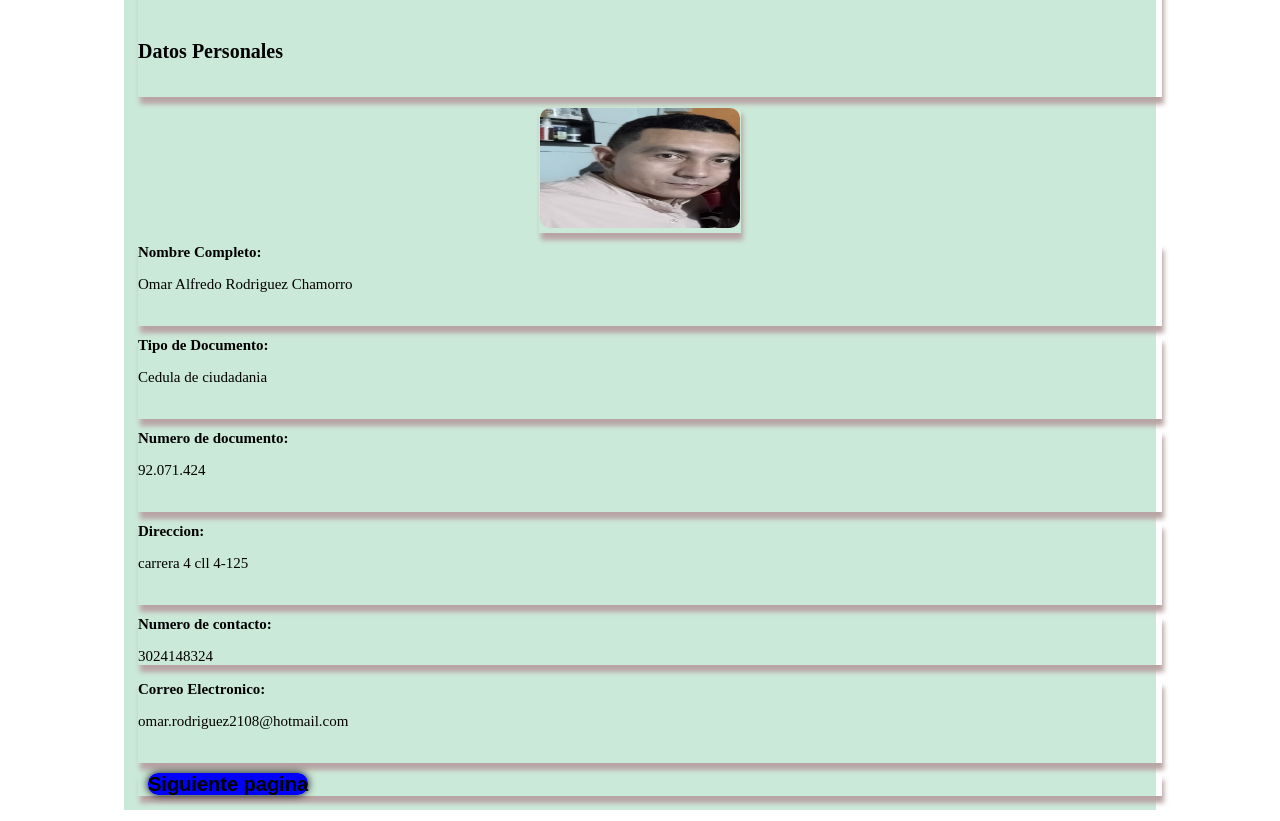
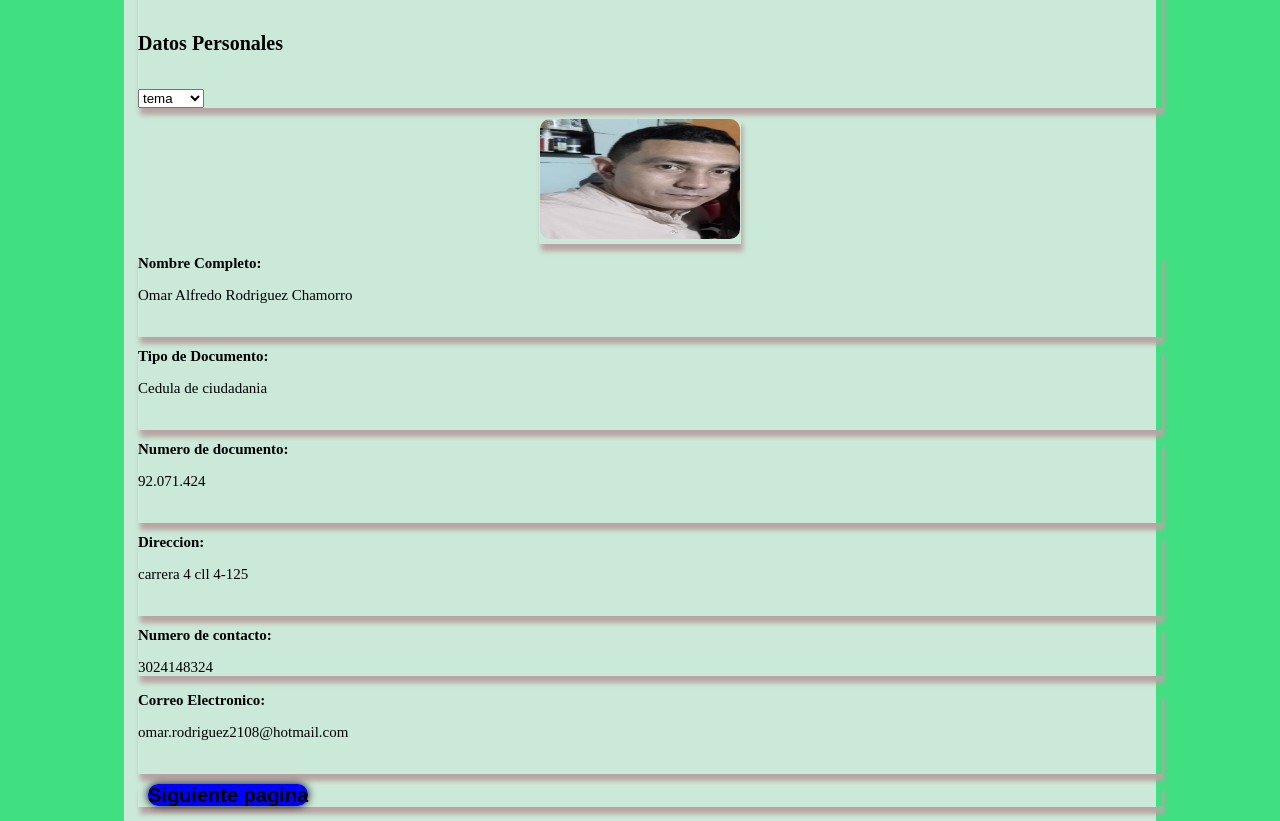
Before and after one commit to Omar2108/tallerHTML2, a plain HTML site: page index.html in a window 1280 px wide. Shown: the part 81-902 px from the top of the page. Drawn offline with Linux system fonts and the light colour scheme.

Commit message:
agregando archive js, correigiendo archivos css

```diff
--- a/css/estilos.css
+++ b/css/estilos.css
@@ -1,8 +1,26 @@
-.tema1{
+.tema{
 	margin: 0;
 	padding: 0;
+	background: #f4f6f5;
+
+}
+
+.tema{
+    margin: 0;
+	padding: 0;
 	background: #40df82;
+}
 
+.tema2{
+    margin: 0;
+	padding: 0;
+	background: #087bcd;
+}
+
+.tema3{
+    margin: 0;
+	padding: 0;
+	background: #cd0808;
 }
 
 header{
--- a/index.html
+++ b/index.html
@@ -6,15 +6,22 @@
     <meta http-equiv="X-UA-Compatible" content="IE=edge">
     <meta name="viewport" content="width=device-width, initial-scale=1.0">
     <link rel="stylesheet" type="text/css" href="./css/estilos.css">
+    <script type="text/javascript" src="./js/main.js" ></script>
     <title>Hoja de vida</title>
 </head>
 
-<body>
+<body class="tema">
     <main>
         <div>
             <b>
                 <h1>Hoja de vida</h1><br>
                 <h2>Datos Personales</h2><br>
+                <select id="cambio" onclick="cambiar()">
+                    <option>tema</option>
+                    <option value="1">Tema 1</option>
+                    <option value="2">Tema 2</option>
+                    <option value="3">Tema 3</option>
+                </select>
             </b>
         </div>
         <div class="img">
--- /dev/null
+++ b/js/main.js
@@ -0,0 +1,26 @@
+
+const tema = document.getElementsByClassName("tema");
+console.log(tema);
+var cambio = document.querySelectorAll("#cambio").innerHTML;
+
+let cambiar = () =>{
+
+    switch (cambio) {
+        case 1:
+            tema.classList.remove();
+            tema.classList.add("tema1");
+            break;
+        case 2:
+            tema.classList.remove();
+            tema.classList.add("tema2");
+            break;
+        case 3:
+            tema.classList.remove();
+            tema.classList.add("tema3");
+        default:
+
+            tema.classList.add("tema");
+            break;
+    }
+
+}
```
